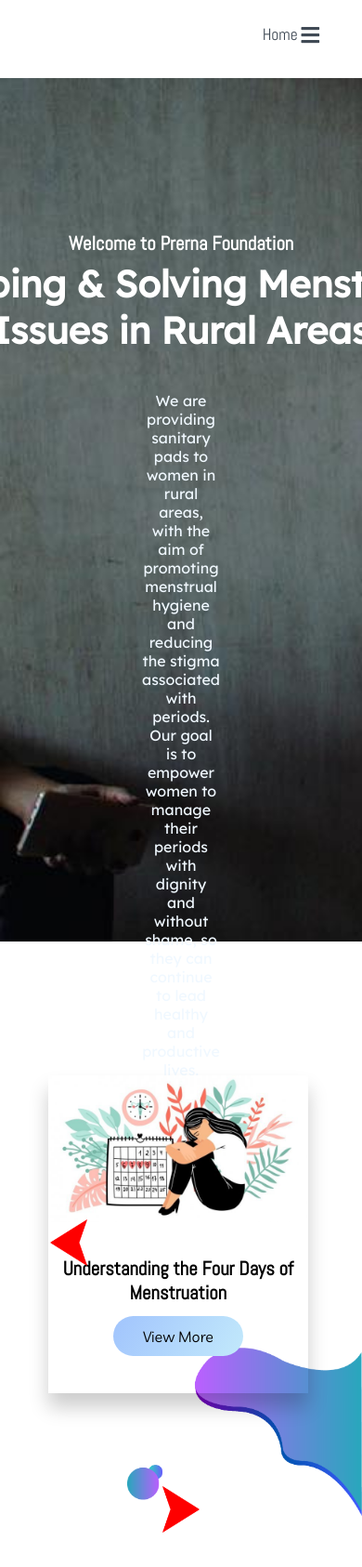
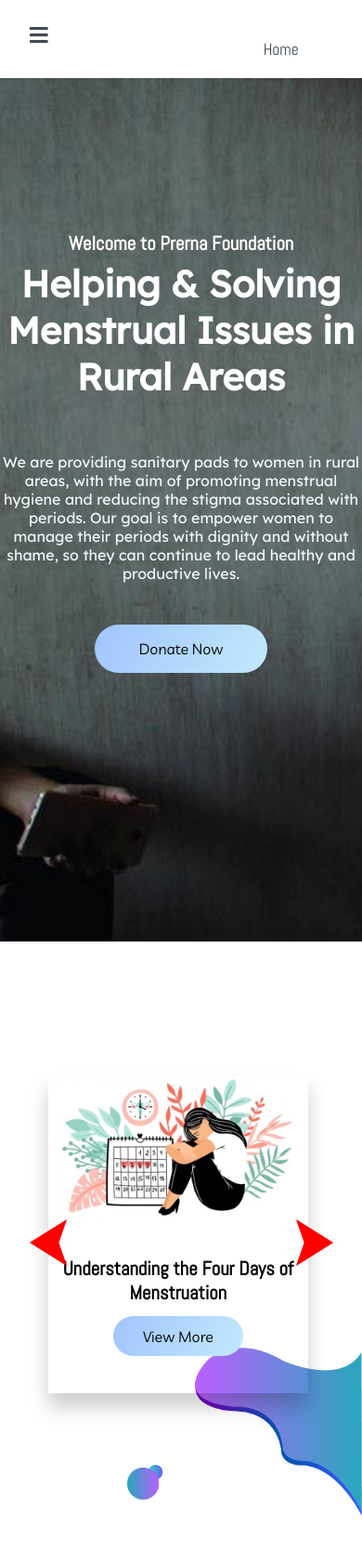
Before and after one commit to parthy018/Prerna-Foundation, a plain HTML site: page Index.html in a window 390 px wide. Shown: the top 1686 px of the page at 93% size. Drawn offline with Linux system fonts and the light colour scheme.

Commit message:
last commit message

```diff
--- a/Index.html
+++ b/Index.html
@@ -112,6 +112,8 @@
                     <div class="owl-carousel owl-theme blog-post">
 
 
+
+
                         <div class="blog-content" data-aos="fade-right" data-aos-delay="200">
                             <img src="./assets/images/image1.jpg" alt="post-1">
 
@@ -161,19 +163,14 @@
 
                     </div>
 
-                    <div class="owl-navigation"><br></br><br></br>
-                        <span class="owl-nav-prev"><img src="./assets/images/a1.png" width = "40" height = "50">&nbsp;&nbsp;&nbsp;&nbsp;&nbsp;&nbsp;&nbsp;&nbsp;&nbsp;&nbsp;&nbsp;&nbsp;&nbsp;&nbsp;&nbsp;&nbsp;&nbsp;&nbsp;&nbsp;&nbsp;&nbsp;&nbsp;&nbsp;&nbsp;&nbsp;&nbsp;&nbsp;&nbsp;&nbsp;&nbsp;&nbsp;&nbsp;&nbsp;
-                            &nbsp;&nbsp;&nbsp;&nbsp;&nbsp;&nbsp;&nbsp;&nbsp;&nbsp;&nbsp;&nbsp;&nbsp;&nbsp;&nbsp;&nbsp;&nbsp;&nbsp;&nbsp;&nbsp;&nbsp;&nbsp;&nbsp;
-                            &nbsp;&nbsp;&nbsp;&nbsp;&nbsp;&nbsp;&nbsp;&nbsp;&nbsp;&nbsp;&nbsp;&nbsp;&nbsp;&nbsp;&nbsp;&nbsp;&nbsp;&nbsp;&nbsp;&nbsp;&nbsp;&nbsp;
-                            &nbsp;&nbsp;&nbsp;&nbsp;&nbsp;&nbsp;&nbsp;&nbsp;&nbsp;&nbsp;&nbsp;&nbsp;&nbsp;&nbsp;&nbsp;&nbsp;&nbsp;&nbsp;&nbsp;&nbsp;&nbsp;&nbsp;
-                            &nbsp;&nbsp;&nbsp;&nbsp;&nbsp;&nbsp;&nbsp;&nbsp;&nbsp;&nbsp;&nbsp;&nbsp;&nbsp;&nbsp;&nbsp;&nbsp;&nbsp;&nbsp;&nbsp;&nbsp;&nbsp;&nbsp;
-                            &nbsp;&nbsp;&nbsp;&nbsp;&nbsp;&nbsp;&nbsp;&nbsp;&nbsp;&nbsp;&nbsp;&nbsp;&nbsp;&nbsp;&nbsp;&nbsp;&nbsp;&nbsp;&nbsp;&nbsp;&nbsp;&nbsp;&nbsp;&nbsp;&nbsp;&nbsp;&nbsp;&nbsp;
-                            &nbsp;&nbsp;&nbsp;
+                    <div class="owl-navigation" style="display: inline-flex;">
+                        <span class="owl-nav-prev" style="margin-left: auto;"><img src="./assets/images/a1.png" width = "40" height = "50"></span>
 
-                        </i></span>
-                        <span class="owl-nav-next"><img src="./assets/images/a2.png" width = "40" height = "50"></span>
+
+                        <span class="owl-nav-next" style="margin-right: auto;" ><img src="./assets/images/a2.png" width = "40" height = "50"></span>
 
                     </div>
+
 
                 </div>
 
@@ -379,7 +376,7 @@
         </section>
 
         <!-- -----------x---------- Site Content -------------x------------>
-
+''*
     </main>
 
     <!---------------x------------- Main Site Section ---------------x-------------->
--- a/css/Style.css
+++ b/css/Style.css
@@ -112,7 +112,6 @@
 .nav .toggle-collapse{
     position: absolute;
     top: 0%;
-    width: 90%;
     cursor: pointer;
     display: none;
 }
@@ -134,7 +133,7 @@
 
 .nav .nav-items{
     display: flex;
-    margin: 0;
+    margin: 2vh;
 
 }
 
@@ -248,6 +247,7 @@
 }
 
 section .container .owl-nav{
+    display: inline-flex;
     position: absolute;
     top: 50%;
     margin: 0 auto;
@@ -257,6 +257,7 @@
 
 .owl-nav .owl-prev .owl-nav-prev,
 .owl-nav .owl-next .owl-nav-next{
+    margin-left: auto;
     color: var(--text-gray);
     background: transparent;
     font-size: 2rem;
@@ -325,7 +326,6 @@
 .description{
     color: aliceblue;
     width: auto;
-    margin: 0px 250px;
 }
 
 .site-content .post-content .post-title .post-btn{
@@ -602,7 +602,7 @@
     }
 
     nav .toggle-collapse{
-        width: 80% !important;
+        width: fit-content;
         display: flex;
     }
 
```
Also changed, not shown: css/owl.carousel.min.css.
